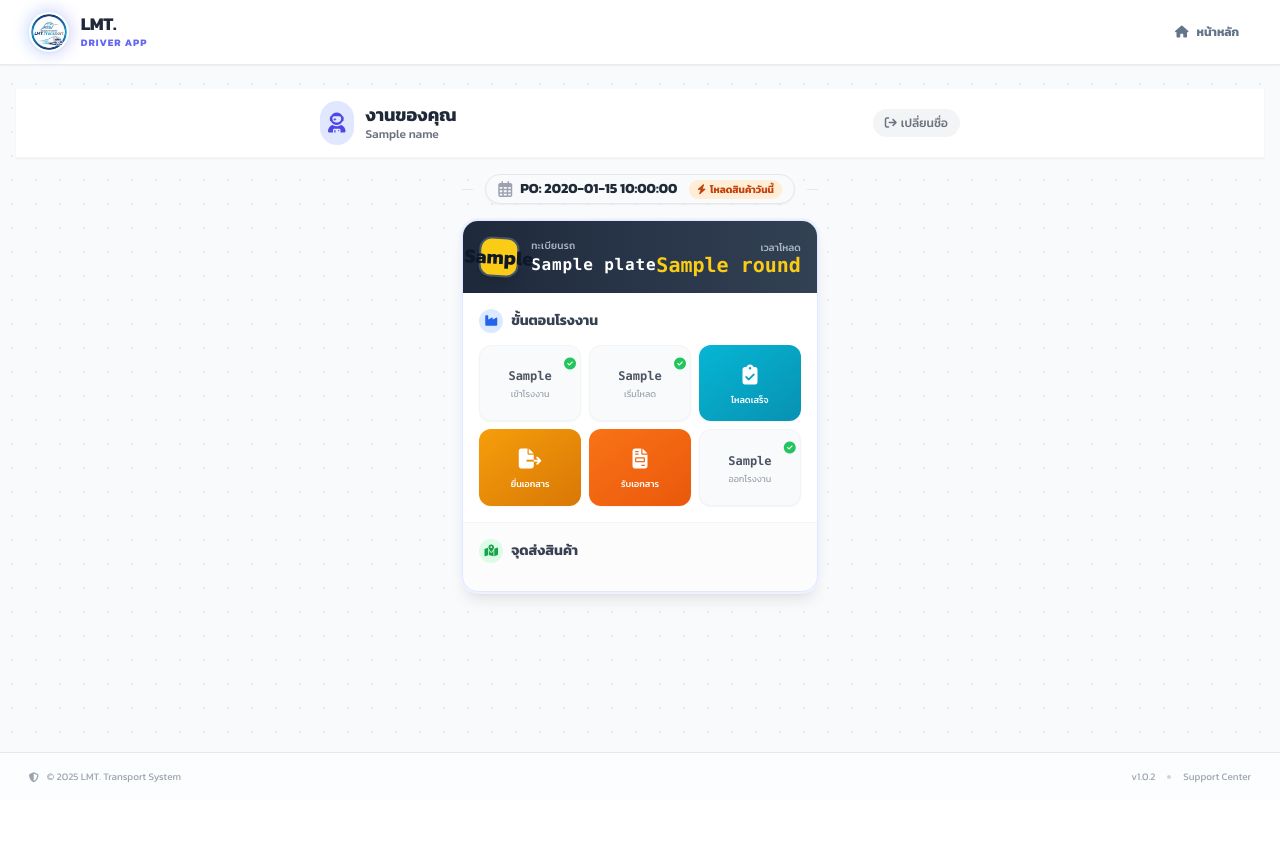
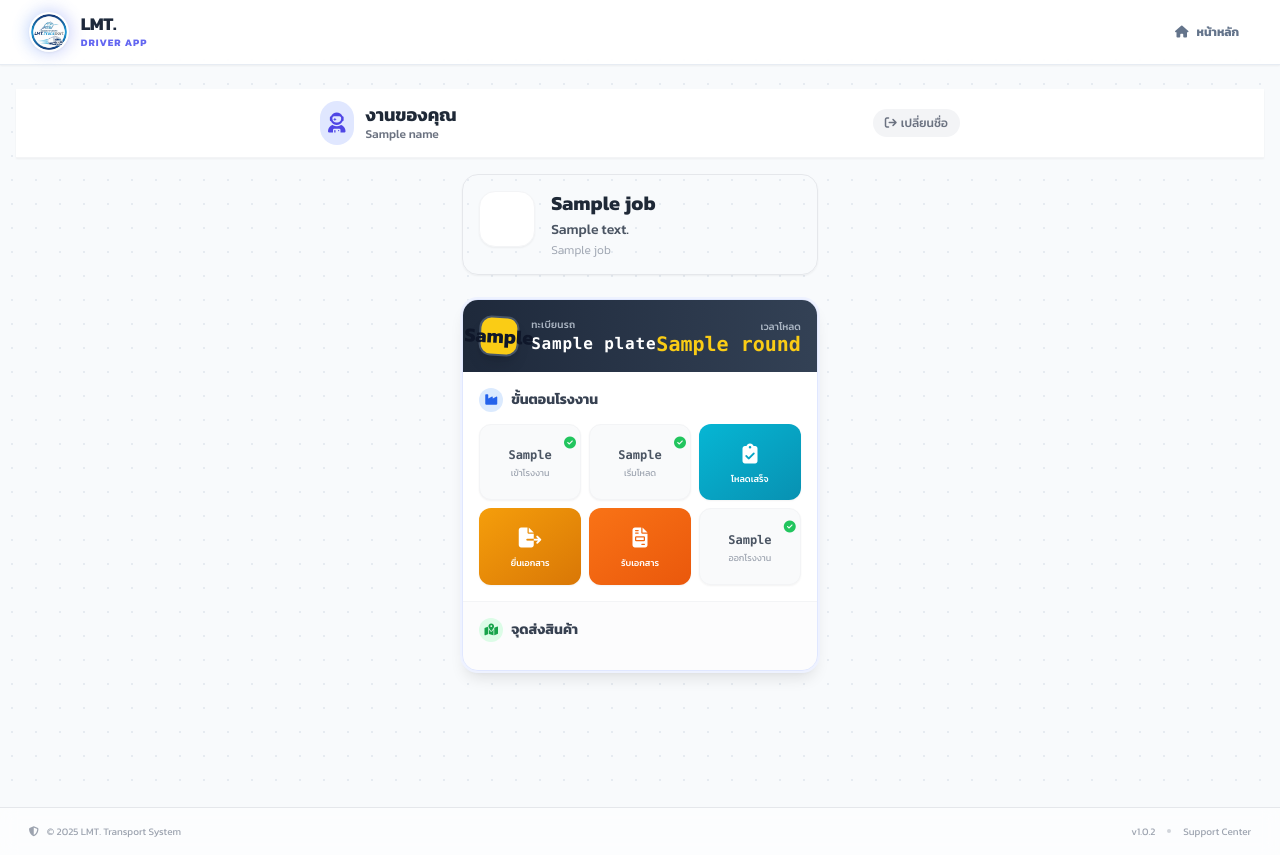
Before and after one commit to lmt-transport/LMT-Driver-App, a Flask app: template templates/driver_tasks.html in a window 1280 px wide. Before the commit the page ends 783 px from the top, so only its background shows below. Run offline with Flask 3, Linux system fonts and the light colour scheme; the template is opened without the code that fills it: most values are stand-ins (such as "Sample title", 1, 10 or a date in 2020); some libraries are stand-ins or nearby versions.

Commit message:
Fix Driver Notify Time #2

```diff
--- a/app.py
+++ b/app.py
@@ -1270,48 +1270,104 @@ def driver_select():
     drivers = sheet.worksheet('Drivers').col_values(1)[1:]
     all_jobs = sheet.worksheet('Jobs').get_all_records()
 
-    # วันที่ปัจจุบัน (สำหรับการแสดงผลงานวันนี้)
+    # เวลาปัจจุบัน
     now_thai = datetime.now() + timedelta(hours=7)
-    today_date = now_thai.strftime("%Y-%m-%d")
 
-    driver_pending_trips = {name: set() for name in drivers}
-
-    # สร้าง Dictionary เก็บข้อมูลงานวันนี้ของแต่ละคน
-    # Format: { 'Name': {'has_today': False, 'first_time': '99:99'} }
-    driver_today_info = {name: {'has_today': False, 'first_time': None} for name in drivers}
+    # Init ข้อมูลคนขับ
+    driver_info = {}
+    for name in drivers:
+        driver_info[name] = {
+            'pending_count': 0,
+            'urgent_msg': '',
+            'urgent_color': '',
+            'urgent_time': '',
+            'sort_weight': 999   # ค่าความสำคัญ (ยิ่งน้อยยิ่งด่วน)
+        }
 
     for job in all_jobs:
         d_name = job['Driver']
+        if d_name not in driver_info: continue
 
-        # 1. Logic เดิม: นับงานค้าง (Status != Done)
-        if job['Status'] != 'Done' and d_name in driver_pending_trips:
-            trip_key = (str(job['PO_Date']), str(job['Round']), str(job['Car_No']))
-            driver_pending_trips[d_name].add(trip_key)
+        # นับงานค้าง (Status != Done)
+        if job['Status'] != 'Done':
+            driver_info[d_name]['pending_count'] += 1
 
-        # 2. Logic ใหม่: เช็คงานวันนี้
-        if str(job['PO_Date']).strip() == today_date and d_name in driver_today_info:
-            driver_today_info[d_name]['has_today'] = True
+            # --- START: MIDNIGHT CROSSOVER LOGIC (เหมือน Driver Tasks) ---
+            try:
+                # 1. เตรียมข้อมูล
+                po_dt = datetime.strptime(job['PO_Date'], "%Y-%m-%d")
+                round_str = str(job['Round']).strip()
 
-            # เช็คเวลาเริ่มงานที่เร็วที่สุด
-            job_time = str(job['Round']).strip()
-            current_min = driver_today_info[d_name]['first_time']
+                try:
+                    parts = round_str.split(':')
+                    h = int(parts[0])
+                    m = int(parts[1])
+                except: h, m = 0, 0
 
-            # ถ้ายังไม่มีเวลา หรือ เวลาปัจจุบันน้อยกว่าเวลาที่เก็บไว้ ให้ update
-            if not current_min:
-                driver_today_info[d_name]['first_time'] = job_time
-            else:
-                try:
-                    # แปลงเปรียบเทียบเวลา (แบบง่าย String compare ก็พอใช้ได้ถ้ารูปแบบเหมือนกัน แต่แปลง Date ชัวร์กว่า)
-                    if job_time < current_min:
-                         driver_today_info[d_name]['first_time'] = job_time
-                except: pass
+                # 2. คำนวณ "วันที่โหลดจริง"
+                # 06:00 - 23:59 -> PO - 1 วัน
+                # 00:00 - 05:59 -> PO วันเดิม
+                if 6 <= h <= 23:
+                    load_dt = po_dt - timedelta(days=1)
+                else:
+                    load_dt = po_dt
 
-    driver_counts = {name: len(trips) for name, trips in driver_pending_trips.items()}
+                # รวมเป็น DateTime ของงานจริง
+                job_dt = load_dt.replace(hour=h, minute=m, second=0)
 
-    return render_template('driver_select.html',
-                           drivers=drivers,
-                           driver_counts=driver_counts,
-                           driver_today_info=driver_today_info) # ส่งตัวแปรใหม่ไป
+                # 3. คำนวณระยะห่าง (ชั่วโมง)
+                diff = job_dt - now_thai
+                hours_diff = diff.total_seconds() / 3600
+
+                # 4. กำหนด Badge การแจ้งเตือนหน้าแรก
+                msg = ""
+                color = ""
+                weight = 999
+
+                # กรณี A: ถึงเวลาแล้ว / ล่าช้า
+                if hours_diff <= 0:
+                    if hours_diff > -12: # ถ้าเพิ่งเลยมาไม่เกิน 12 ชม. ให้เตือนด่วน
+                        msg = "❗ เข้าโหลดงานตอนนี้"
+                        color = "bg-red-500 text-white border-red-600 animate-pulse shadow-red-200"
+                        weight = 1
+
+                # กรณี B: งานในช่วง 16 ชม. (เช้านี้ / บ่ายนี้ / คืนนี้)
+                elif 0 < hours_diff <= 16:
+                    # ใช้ h (ชั่วโมงงาน) เพื่อบอกช่วงเวลา
+                    if 6 <= h <= 12:
+                         msg = "☀️ โหลดเช้านี้"
+                         color = "bg-yellow-100 text-yellow-700 border-yellow-200"
+                    elif 13 <= h <= 18:
+                         msg = "⛅ โหลดบ่ายนี้"
+                         color = "bg-orange-100 text-orange-700 border-orange-200"
+                    else:
+                         msg = "🌙 โหลดคืนนี้"
+                         color = "bg-indigo-100 text-indigo-700 border-indigo-200"
+                    weight = 2
+
+                # กรณี C: งานวันพรุ่งนี้ (หรือคืนพรุ่งนี้) 16-40 ชม.
+                elif 16 < hours_diff <= 40:
+                    period_next = "วันพรุ่งนี้"
+                    if h >= 19 or h <= 5: period_next = "คืนพรุ่งนี้"
+
+                    # แสดงเฉพาะถ้ายังไม่มีงานที่ด่วนกว่า
+                    if driver_info[d_name]['sort_weight'] > 3:
+                        msg = f"⏩ เตรียมโหลด{period_next}"
+                        color = "bg-gray-100 text-gray-500 border-gray-200"
+                        weight = 3
+
+                # Update ข้อมูลถ้างานนี้ด่วนกว่า (Weight น้อยกว่า) งานเก่าที่เคยเช็ค
+                if weight < driver_info[d_name]['sort_weight']:
+                    driver_info[d_name]['urgent_msg'] = msg
+                    driver_info[d_name]['urgent_color'] = color
+                    driver_info[d_name]['urgent_time'] = f"{h:02}:{m:02} น."
+                    driver_info[d_name]['sort_weight'] = weight
+
+            except Exception as e:
+                pass
+            # --- END LOGIC ---
+
+    return render_template('driver_select.html', drivers=drivers, driver_info=driver_info)
 
 @app.route('/driver/tasks', methods=['GET'])
 def driver_tasks():
@@ -1327,24 +1383,134 @@ def driver_tasks():
             job['row_id'] = i + 2
             my_jobs.append(job)
 
-    # --- แก้ไข Logic การเรียงลำดับตรงนี้ ---
+    # Sort
     def sort_key_func(job):
         po_date = str(job['PO_Date'])
-        car_no_str = str(job['Car_No']).strip()
-        round_val = str(job['Round'])
+        try: car_no = int(str(job['Car_No']).strip())
+        except: car_no = 99999
+        return (po_date, car_no)
+    my_jobs = sorted(my_jobs, key=sort_key_func)
 
-        try: car_no_int = int(car_no_str)
-        except ValueError: car_no_int = 99999
+    # เวลาปัจจุบัน
+    now_thai = datetime.now() + timedelta(hours=7)
+    today_date_str = now_thai.strftime("%Y-%m-%d")
 
-        return (po_date, car_no_int, round_val)
+    # --- MIDNIGHT CROSSOVER LOGIC ---
+    for job in my_jobs:
+        try:
+            # 1. เตรียมข้อมูล
+            po_dt = datetime.strptime(job['PO_Date'], "%Y-%m-%d")
+            round_str = str(job['Round']).strip()
 
-    my_jobs = sorted(my_jobs, key=sort_key_func)
-    # -------------------------------------
+            # แยกชั่วโมง/นาที
+            try:
+                time_parts = round_str.split(':')
+                h = int(time_parts[0])
+                m = int(time_parts[1])
+            except:
+                h, m = 0, 0 # Fallback
 
-    now_thai = datetime.now() + timedelta(hours=7)
-    today_date = now_thai.strftime("%Y-%m-%d")
+            # 2. คำนวณ "วันที่โหลดจริง" (Actual Load Date)
+            # กฎ: ถ้าเวลา 06:00 - 23:59 ให้ถือเป็นวันก่อนหน้า (PO-1)
+            #     ถ้าเวลา 00:00 - 05:59 ให้ถือเป็นวันเดียวกับ PO (PO)
+            if 6 <= h <= 23:
+                load_dt = po_dt - timedelta(days=1)
+            else:
+                load_dt = po_dt
 
-    return render_template('driver_tasks.html', name=driver_name, jobs=my_jobs, today_date=today_date)
+            # รวมวันที่จริง + เวลาจริง เป็น DateTime เดียว
+            job_dt = load_dt.replace(hour=h, minute=m, second=0)
+
+            # 3. คำนวณระยะห่าง (ชั่วโมง) จากเวลาปัจจุบัน
+            diff = job_dt - now_thai
+            hours_diff = diff.total_seconds() / 3600
+
+            # เตรียมแสดงผลวันที่ไทย
+            th_year = job_dt.year + 543
+            real_date_str = f"{job_dt.day}/{job_dt.month}/{str(th_year)[2:]}" # เช่น 28/11/68
+
+            # 4. สร้าง Smart Title/Detail ตามระยะห่าง
+            if hours_diff <= 0:
+                # ถึงเวลาแล้ว / เลยเวลามาแล้ว
+                # (แต่ถ้าผ่านไปนานเกิน 12 ชม. อาจเป็นงานค้างเก่ามาก ไม่ต้องเตือนแดง)
+                if hours_diff > -12:
+                    job['smart_title'] = f"❗ เข้าโหลดงานตอนนี้"
+                    job['ui_class'] = {
+                        'bg': 'bg-red-50 border-red-100 ring-2 ring-red-200 animate-pulse',
+                        'text': 'text-red-600',
+                        'icon': 'fa-truck-ramp-box'
+                    }
+                else:
+                    job['smart_title'] = f"🔥 งานค้างส่ง"
+                    job['ui_class'] = {'bg': 'bg-red-50 border-red-100', 'text': 'text-red-500', 'icon': 'fa-triangle-exclamation'}
+
+                job['smart_detail'] = f"กำหนด: {round_str} น. ({real_date_str})"
+
+            elif 0 < hours_diff <= 16:
+                # อยู่ในช่วง 16 ชม. ข้างหน้า (คืนนี้ / เช้านี้ / บ่ายนี้)
+                # ใช้ h (ชั่วโมงของงาน) เพื่อระบุช่วงเวลาตามโจทย์
+                time_period = ""
+                icon = ""
+                theme = ""
+
+                if 6 <= h <= 12:
+                    time_period = "เช้านี้"
+                    icon = "fa-sun"
+                    theme = "yellow"
+                elif 13 <= h <= 18:
+                    time_period = "บ่ายนี้"
+                    icon = "fa-cloud-sun"
+                    theme = "orange"
+                else:
+                    # 19:00 - 05:59
+                    time_period = "คืนนี้"
+                    icon = "fa-moon"
+                    theme = "indigo"
+
+                job['smart_title'] = f"โหลดสินค้า{time_period}"
+                job['smart_detail'] = f"เวลา {round_str} น. ของวันที่ {real_date_str}"
+                job['ui_class'] = {
+                    'bg': f'bg-{theme}-50 border-{theme}-100 ring-1 ring-{theme}-50',
+                    'text': f'text-{theme}-600',
+                    'icon': icon
+                }
+
+            elif 16 < hours_diff <= 40:
+                # งานวันพรุ่งนี้ (หรือคืนพรุ่งนี้)
+                # ถ้าห่างไป 20 ชม. แต่เป็นงาน 00:00 -> "โหลดสินค้าคืนพรุ่งนี้"
+                period_next = "วันพรุ่งนี้"
+                if h >= 19 or h <= 5: period_next = "คืนพรุ่งนี้"
+
+                job['smart_title'] = f"⏩ เตรียมโหลด{period_next}"
+                job['smart_detail'] = f"เวลา {round_str} น. ของวันที่ {real_date_str}"
+                job['ui_class'] = {
+                    'bg': 'bg-blue-50 border-blue-100',
+                    'text': 'text-blue-600',
+                    'icon': 'fa-calendar-day'
+                }
+
+            else:
+                # งานล่วงหน้านานๆ
+                job['smart_title'] = f"📅 งานล่วงหน้า"
+                job['smart_detail'] = f"วันที่ {real_date_str} เวลา {round_str} น."
+                job['ui_class'] = {
+                    'bg': 'bg-gray-50 border-gray-100',
+                    'text': 'text-gray-500',
+                    'icon': 'fa-calendar-days'
+                }
+
+            # เพิ่ม Label PO ให้ชัดเจน
+            po_th_year = str(po_dt.year + 543)[2:]
+            job['po_label'] = f"(เอกสาร PO วันที่ {po_dt.day}/{po_dt.month}/{po_th_year})"
+
+        except Exception as e:
+            print(f"Error processing job: {e}")
+            job['smart_title'] = f"เวลา {job['Round']}"
+            job['smart_detail'] = job['PO_Date']
+            job['ui_class'] = {'bg': 'bg-gray-50', 'text': 'text-gray-500', 'icon': 'fa-clock'}
+            job['po_label'] = ""
+
+    return render_template('driver_tasks.html', name=driver_name, jobs=my_jobs, today_date=today_date_str)
 
 @app.route('/update_status', methods=['POST'])
 def update_status():
--- a/templates/driver_tasks.html
+++ b/templates/driver_tasks.html
@@ -42,7 +42,7 @@
     {% endfor %}
 
     {% if waiting_trip_keys|length > 0 %}
-        <div class="bg-blue-50 border border-blue-100 rounded-xl p-3 mb-6 flex items-center justify-between shadow-sm animate-pulse">
+        <div class="bg-blue-50 border border-blue-100 rounded-xl p-3 mb-4 flex items-center justify-between shadow-sm animate-pulse">
             <div class="flex items-center gap-3">
                 <div class="bg-blue-100 text-blue-600 w-8 h-8 rounded-lg flex items-center justify-center">
                     <i class="fa-solid fa-layer-group"></i>
@@ -56,36 +56,24 @@
         </div>
     {% endif %}
 
-    <div class="flex flex-col gap-2 mb-4">
-        <div class="flex items-center gap-3">
-            <div class="flex-1 h-px bg-gray-200"></div>
-            <div class="flex items-center gap-2 bg-gray-50 px-3 py-1 rounded-full border border-gray-200 shadow-sm">
-                <i class="fa-regular fa-calendar-days text-gray-400"></i>
+    <div class="mb-6 rounded-2xl border p-4 shadow-sm {{ current_job.ui_class.bg }}">
+        <div class="flex items-start gap-4">
+            <div class="bg-white p-3 rounded-2xl shadow-sm text-2xl {{ current_job.ui_class.text }} flex items-center justify-center w-14 h-14 border border-gray-100">
+                <i class="fa-solid {{ current_job.ui_class.icon }}"></i>
+            </div>
 
-                <span class="text-sm font-bold text-gray-800">
-                    PO: {% if current_job.PO_Date | thai_date %}{{ current_job.PO_Date | thai_date }}{% else %}{{ current_job.PO_Date }}{% endif %}
-                </span>
-
-                {% if current_job.PO_Date == today_date %}
-                    <span class="bg-green-100 text-green-700 text-[10px] font-bold px-2 py-0.5 rounded-full ml-1">งานวันนี้</span>
-                {% elif current_job.PO_Date < today_date %}
-                    <span class="bg-red-100 text-red-700 text-[10px] font-bold px-2 py-0.5 rounded-full ml-1">งานตกค้าง</span>
-                {% else %}
-                    <span class="bg-orange-100 text-orange-700 text-[10px] font-bold px-2 py-0.5 rounded-full ml-1 flex items-center gap-1">
-                        <i class="fa-solid fa-bolt"></i> โหลดสินค้าวันนี้
-                    </span>
-                {% endif %}
+            <div class="flex-1">
+                <h3 class="text-xl font-bold text-gray-800 leading-tight">
+                    {{ current_job.smart_title }}
+                </h3>
+                <div class="text-sm text-gray-600 font-medium mt-1">
+                    {{ current_job.smart_detail }}
+                </div>
+                <div class="text-xs text-gray-400 font-light mt-0.5">
+                    {{ current_job.po_label }}
+                </div>
             </div>
-            <div class="flex-1 h-px bg-gray-200"></div>
         </div>
-
-        {% if current_job.PO_Date > today_date %}
-        <div class="text-center animate-pulse">
-            <span class="text-[11px] text-orange-600 bg-orange-50 px-3 py-1 rounded-lg border border-orange-100 inline-block">
-                <i class="fa-solid fa-circle-info"></i> เป็น PO ล่วงหน้า แต่ต้องเริ่มงานวันนี้ตามเวลาโหลดครับ
-            </span>
-        </div>
-        {% endif %}
     </div>
 
     <div class="bg-white rounded-2xl shadow-lg border border-indigo-100 overflow-hidden mb-8 relative ring-2 ring-indigo-50">
```
Also changed, not shown: templates/driver_select.html (+20 -21 lines).
